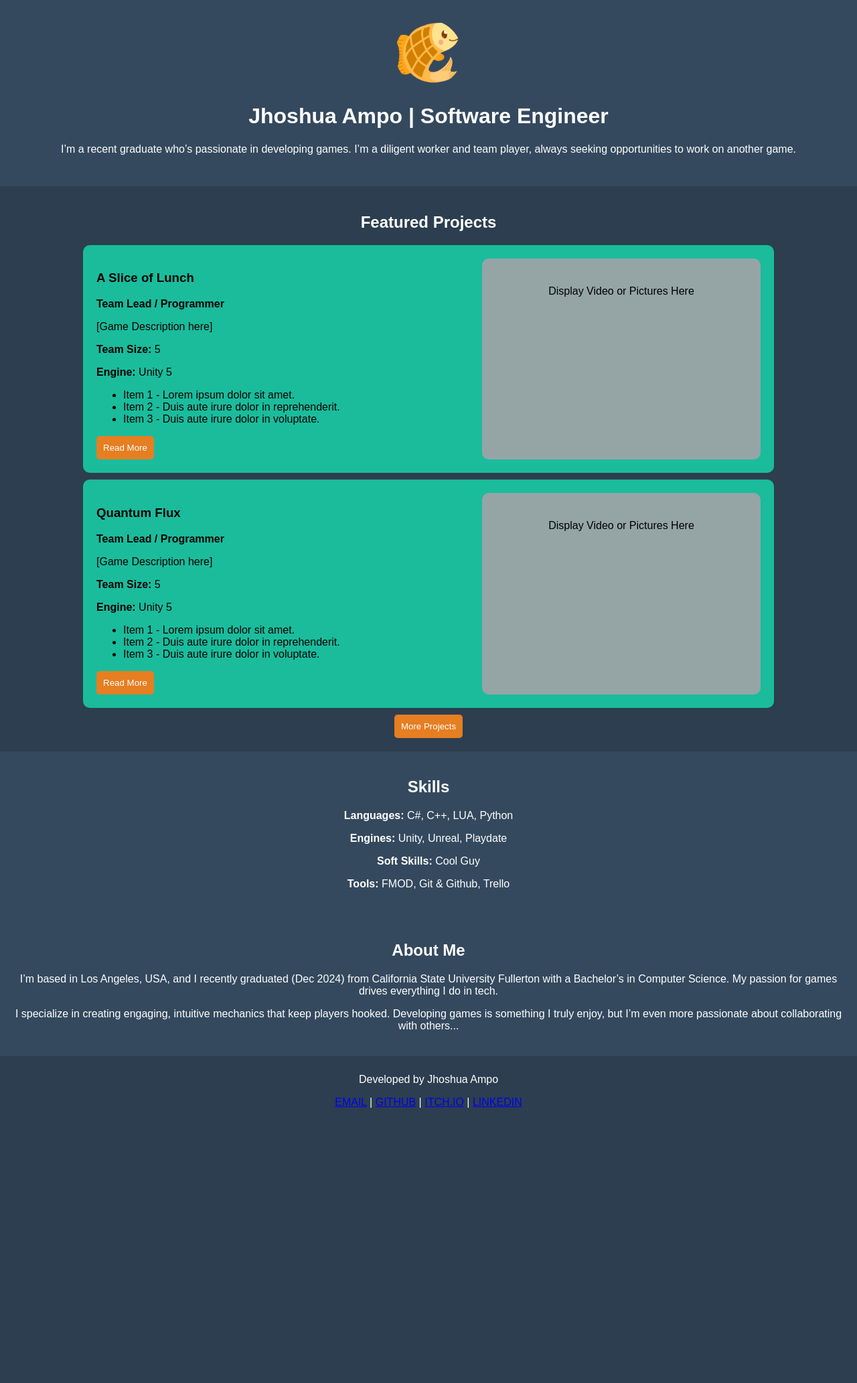
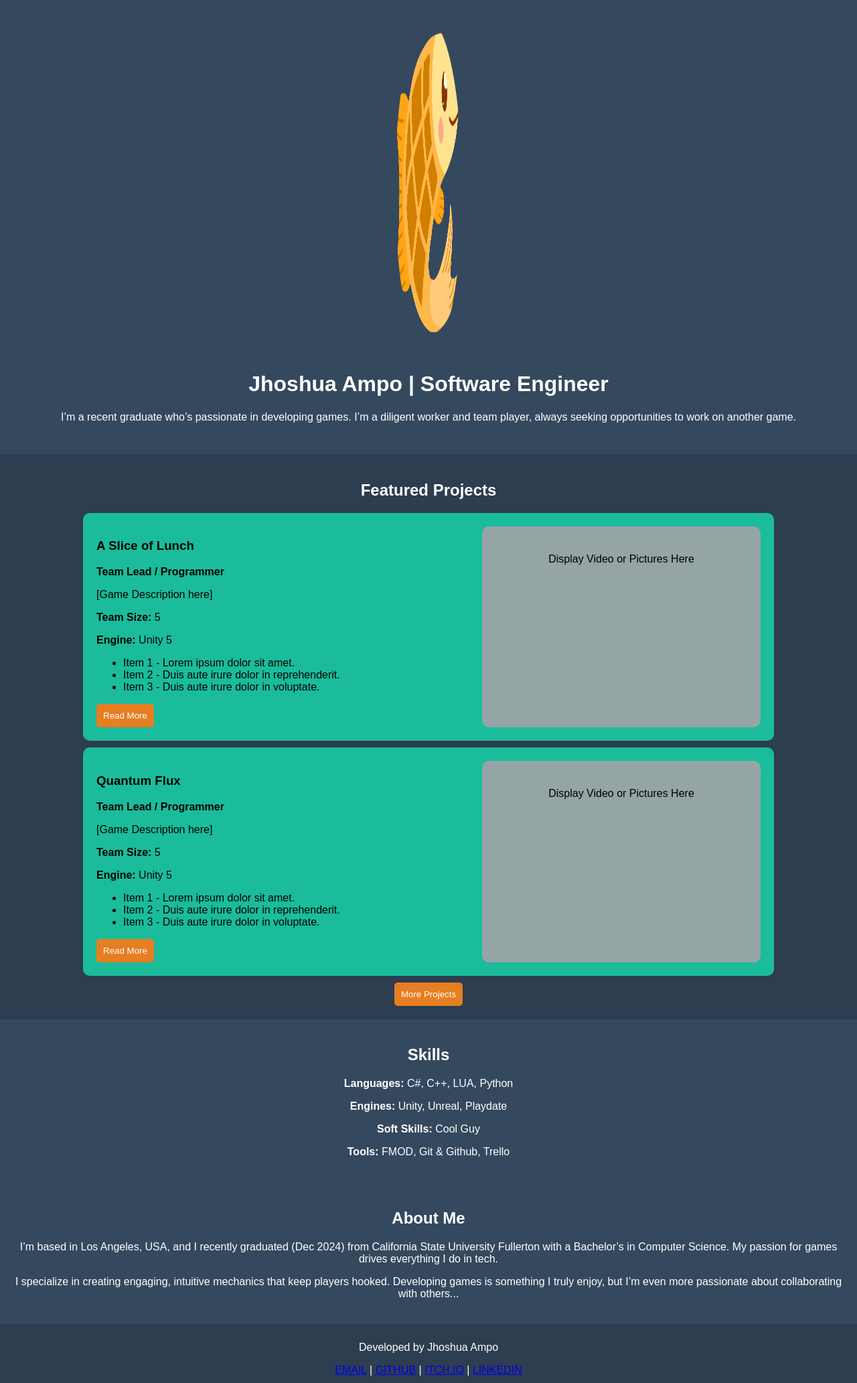
Before and after one commit to Waffle-Fish/Waffle-Fish.github.io, a Jekyll site: the page built from README.md, in a window 1280 px wide. Shown: the whole page at 67% size. Built offline with Jekyll 4.4.1, drawn with Linux system fonts in a browser that asks for light colours; our own code applies the rules of GitHub Pages for plain Markdown files; before the commit the page ends 1665 px from its top, so only the background shows below that.

Commit message:
update image size

```diff
--- a/_layouts/default.html
+++ b/_layouts/default.html
@@ -28,7 +28,7 @@
 
     <header class="hero">
         <div class="hero-content">
-            <img src="assets/WaffleFish.png" alt="Profile Image" class="profile-pic">
+            <img src="assets/WaffleFish.png" alt="Profile Image" class="profile-pic" height="500px" height="500px">
             <h1><strong>Jhoshua Ampo</strong> | Software Engineer</h1>
             <p>I’m a recent graduate who’s passionate in developing games. I’m a diligent worker and team player, always seeking opportunities to work on another game.</p>
         </div>
```
